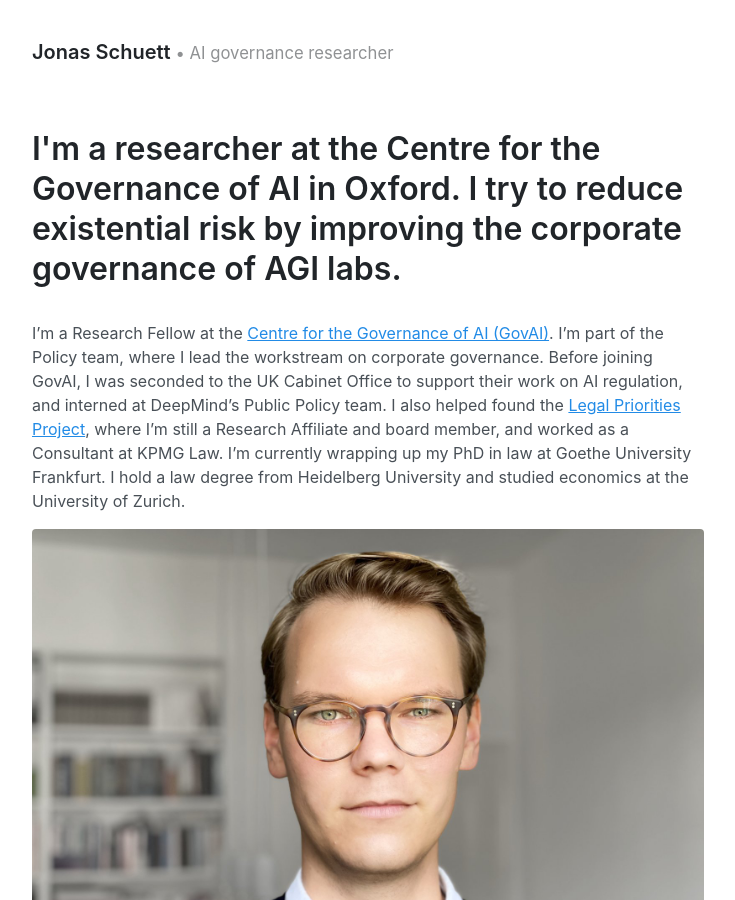
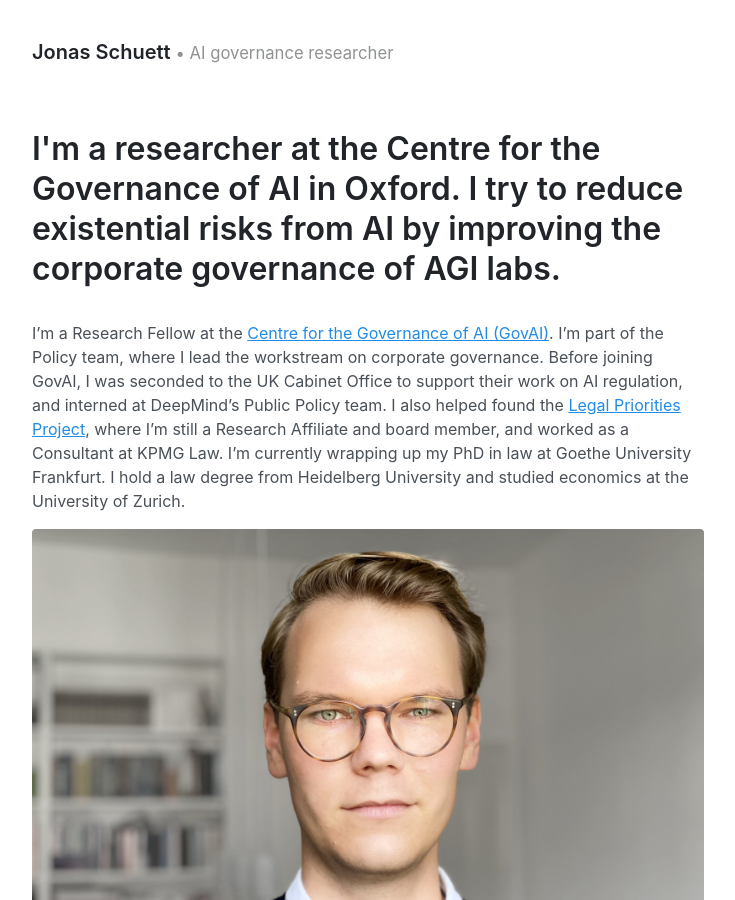
Before and after one commit to jonasschuett/jonasschuett.github.io, a Jekyll site: the page built from _posts/2020-04-04-introduction.md, in a window 1280 px wide and 900 px high. Shown: the whole window, without its empty margins (272-1007 px from the left). Built offline with Jekyll 4.4.1, drawn with Linux system fonts in a browser that asks for light colours.

Commit message:
Update 2020-04-04-introduction.md

```diff
--- a/_posts/2020-04-04-introduction.md
+++ b/_posts/2020-04-04-introduction.md
@@ -1,6 +1,6 @@
 ---
 layout: page
-title: I'm a researcher at the Centre for the Governance of AI in Oxford. I try to reduce existential risk by improving the corporate governance of AGI labs.
+title: I'm a researcher at the Centre for the Governance of AI in Oxford. I try to reduce existential risks from AI by improving the corporate governance of AGI labs.
 ---
 
 <br> I'm a Research Fellow at the [Centre for the Governance of AI (GovAI)](https://www.governance.ai/). I'm part of the Policy team, where I lead the workstream on corporate governance. Before joining GovAI, I was seconded to the UK Cabinet Office to support their work on AI regulation, and interned at DeepMind’s Public Policy team. I also helped found the [Legal Priorities Project](https://www.legalpriorities.org/), where I'm still a Research Affiliate and board member, and worked as a Consultant at KPMG Law. I'm currently wrapping up my PhD in law at Goethe University Frankfurt. I hold a law degree from Heidelberg University and studied economics at the University of Zurich.
```
